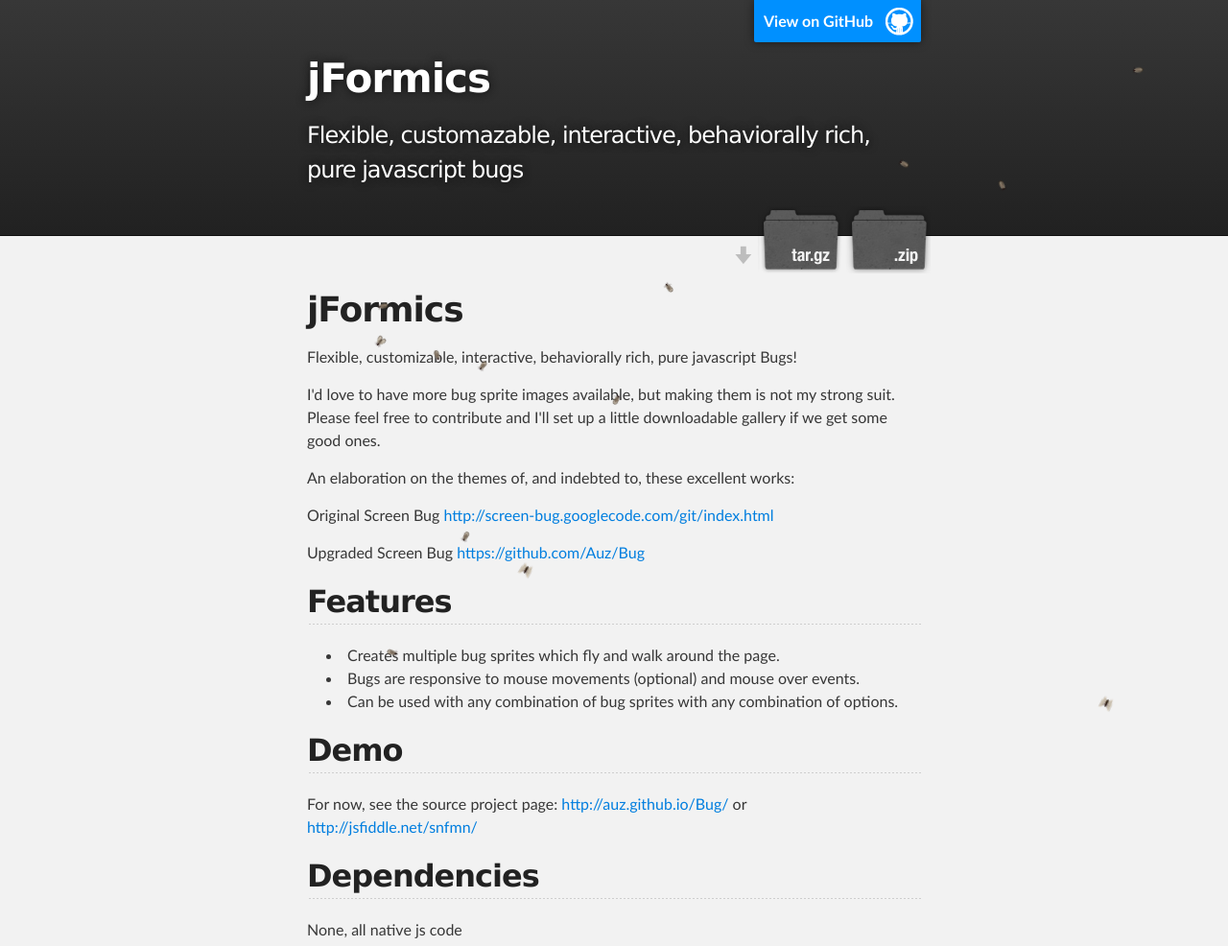
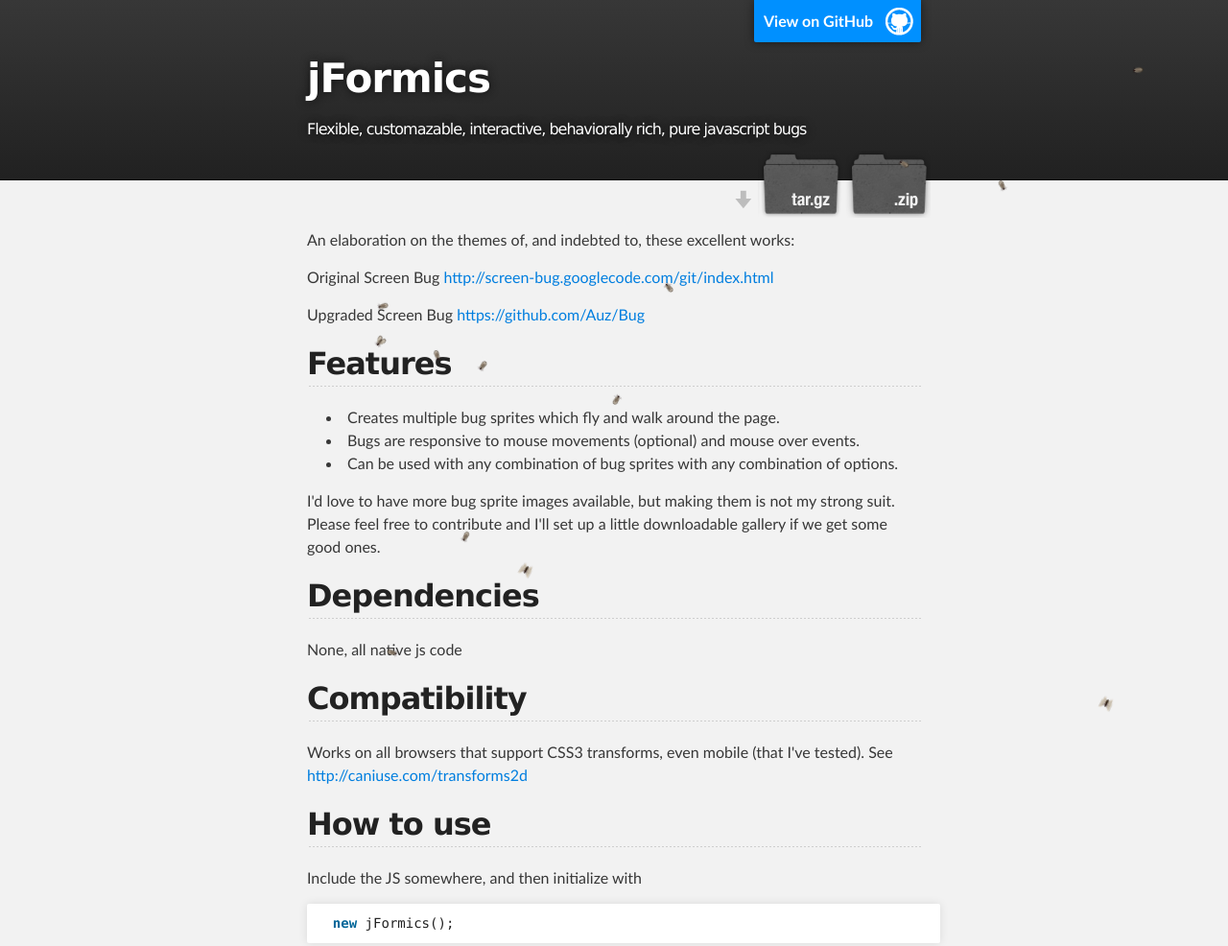
Before and after one commit to Mishaux/jFormics, a plain HTML site: page index.html in a window 1280 px wide. Shown: the top 986 px of the page at 96% size. Drawn offline with Linux system fonts and the light colour scheme.

Commit message:
A little cleanup

```diff
--- a/index.html
+++ b/index.html
@@ -23,7 +23,7 @@
           <a id="forkme_banner" href="https://github.com/Mishaux/jFormics">View on GitHub</a>
 
           <h1 id="project_title">jFormics</h1>
-          <h2 id="project_tagline">Flexible, customazable, interactive, behaviorally rich, pure javascript bugs</h2>
+          <h5 id="project_tagline">Flexible, customazable, interactive, behaviorally rich, pure javascript bugs</h5>
 
             <section id="downloads">
               <a class="zip_download_link" href="https://github.com/Mishaux/jFormics/zipball/master">Download this project as a .zip file</a>
@@ -35,12 +35,6 @@
     <!-- MAIN CONTENT -->
     <div id="main_content_wrap" class="outer">
       <section id="main_content" class="inner">
-        <h1>
-<a name="jformics" class="anchor" href="#jformics"><span class="octicon octicon-link"></span></a>jFormics</h1>
-
-<p>Flexible, customizable, interactive, behaviorally rich, pure javascript Bugs!</p>
-
-<p>I'd love to have more bug sprite images available, but making them is not my strong suit. Please feel free to contribute and I'll set up a little downloadable gallery if we get some good ones.</p>
 
 <p>An elaboration on the themes of, and indebted to, these excellent works:</p>
 
@@ -55,10 +49,9 @@
 <li>Creates multiple bug sprites which fly and walk around the page.</li>
 <li>Bugs are responsive to mouse movements (optional) and mouse over events.</li>
 <li>Can be used with any combination of bug sprites with any combination of options.</li>
-</ul><h2>
-<a name="demo" class="anchor" href="#demo"><span class="octicon octicon-link"></span></a>Demo</h2>
+</ul>
 
-<p>For now, see the source project page: <a href="http://auz.github.io/Bug/">http://auz.github.io/Bug/</a> or <a href="http://jsfiddle.net/snfmn/">http://jsfiddle.net/snfmn/</a></p>
+<p>I'd love to have more bug sprite images available, but making them is not my strong suit. Please feel free to contribute and I'll set up a little downloadable gallery if we get some good ones.</p>
 
 <h2>
 <a name="dependencies" class="anchor" href="#dependencies"><span class="octicon octicon-link"></span></a>Dependencies</h2>
--- a/stylesheets/stylesheet.css
+++ b/stylesheets/stylesheet.css
@@ -303,7 +303,7 @@ Full-Width Styles
 
 #project_tagline {
   color: #fff;
-  font-size: 24px;
+  font-size: 16px;
   font-weight: 300;
   background: none;
   text-shadow: #111 0px 0px 10px;
```
